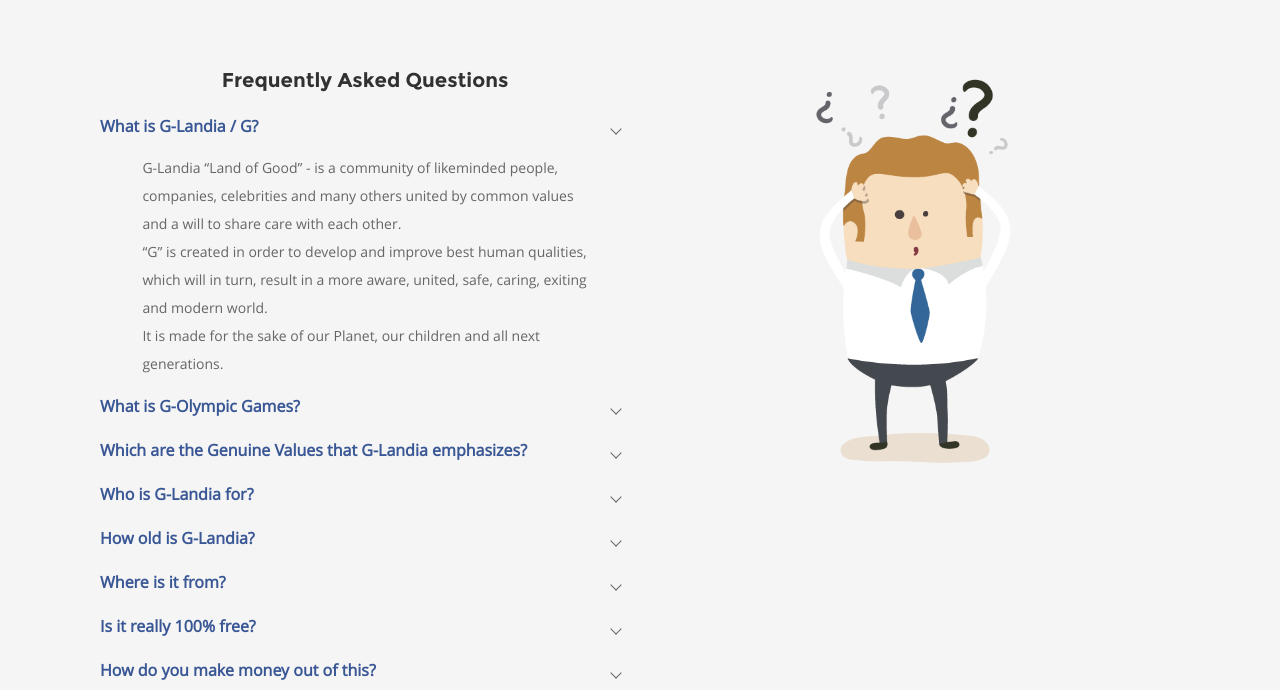
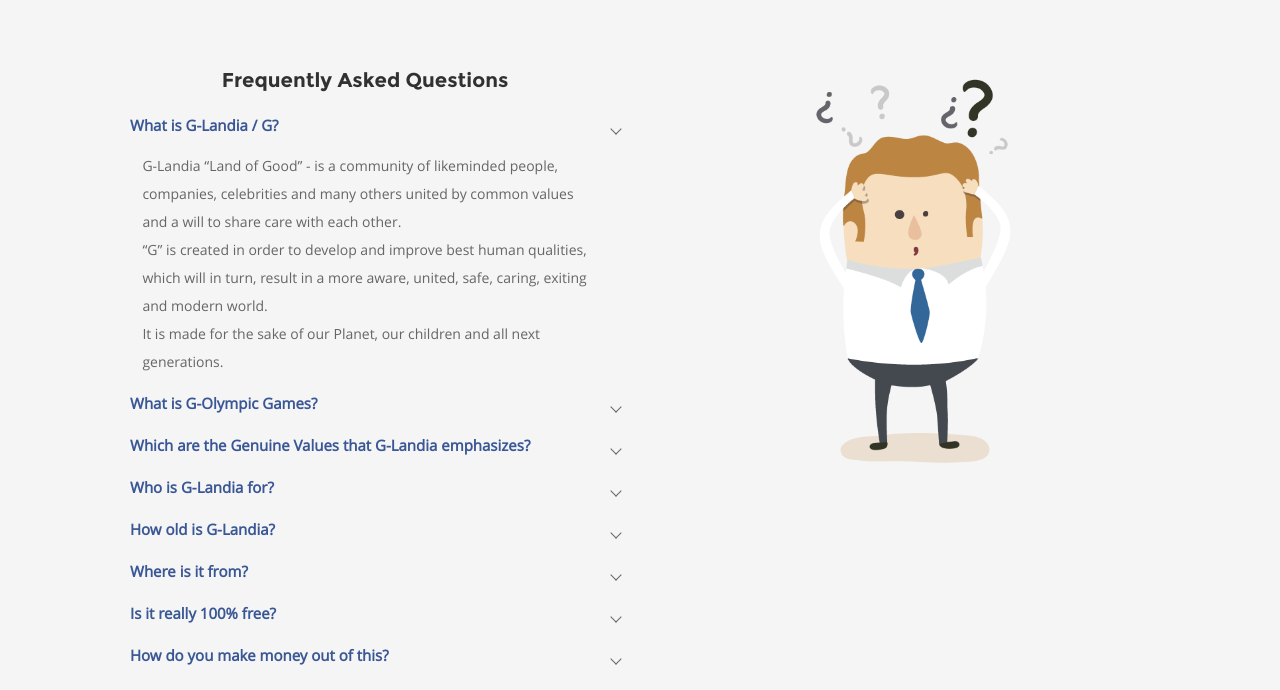
Before and after one commit to g-landia/glandia, a plain HTML site: page FAQ.html in a window 1280 px wide. Shown: the part 85-775 px from the top of the page. Drawn offline with nearby package versions, Linux system fonts and the light colour scheme.

Commit message:
FAQ completed

```diff
--- a/css/layout.css
+++ b/css/layout.css
@@ -225,7 +225,7 @@ ul#nav li.current a {color: #E8EFF7;     text-shadow: 0px 1px 0px #4e7097;}
 }
 
 .main-text h1 span,
-.main-text a {color: #3a5795;font-size: 16px;text-align: left;}
+.main-text a {color: #3a5795;font-size: 15px;padding-right: 2em;padding-left: 2em;text-align: left;}
 .main-text p {
    font: 17px/28px 'opensans-regular', sans-serif;
    color: #333;
```
